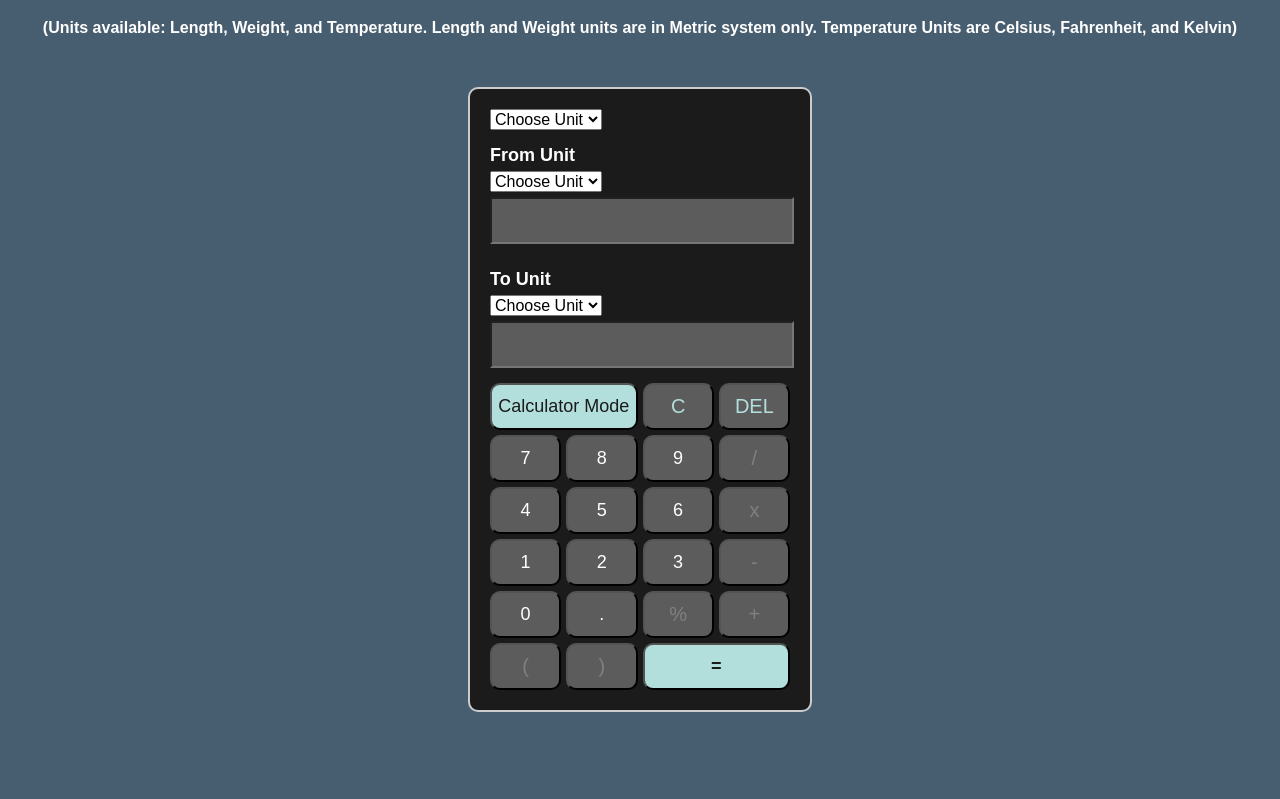
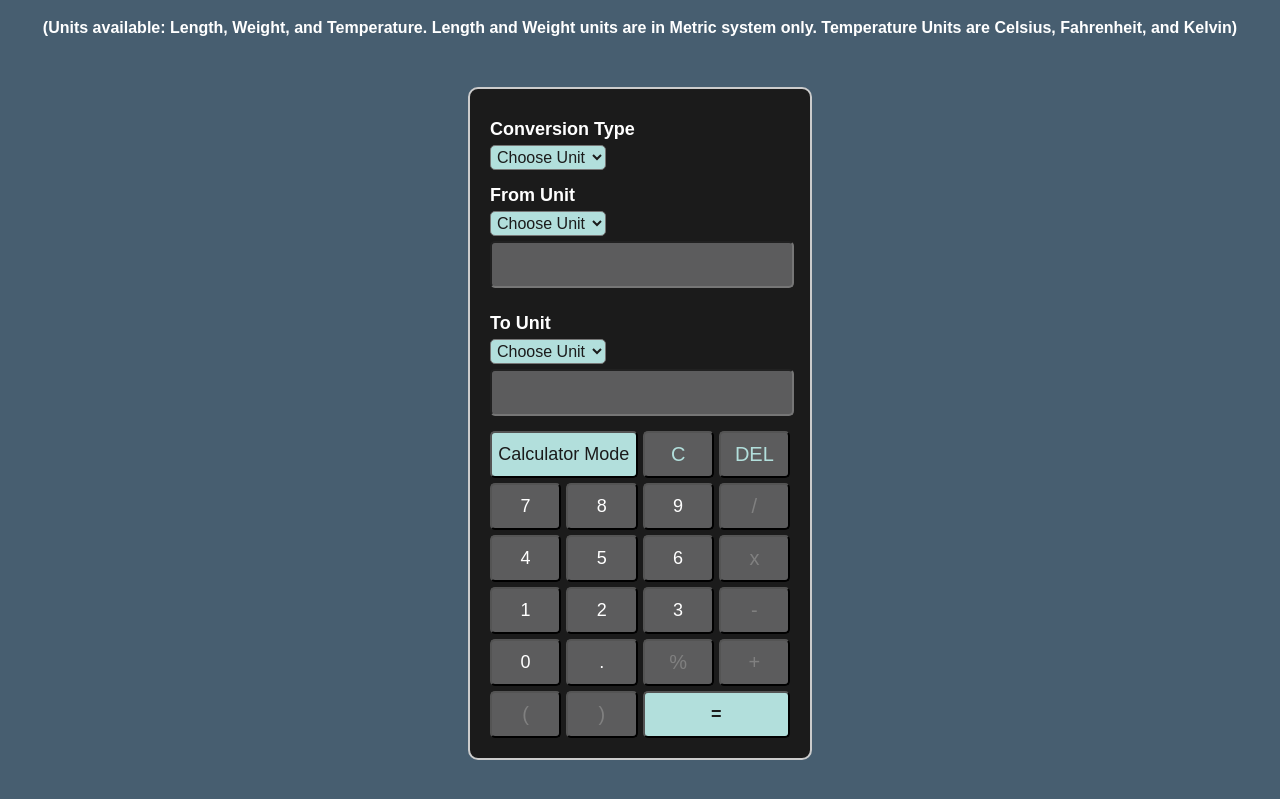
Before and after one commit to kimuell-james/Calculator-UnitConverter, a plain HTML site: page converter.html in a window 1280 px wide. Shown: the part 61-860 px from the top of the page. Before the commit the page ends 823 px from the top, so only its background shows below. Drawn offline with Linux system fonts and the light colour scheme.

Commit message:
improve styles

```diff
--- a/calculator.css
+++ b/calculator.css
@@ -33,6 +33,7 @@ input[type="text"] {
 	width: 280px;
 	margin-bottom: 10px;
 	padding: 10px;
+	border-radius: 5px;
 	font-size: 20px;
 	text-align: right;
 	background-color: #5C5C5D;
@@ -43,7 +44,7 @@ input[type="button"] {
 	padding: 10px;
 	font-size: 18px;
 	cursor: pointer;
-	border-radius: 10px;
+	border-radius: 5px;
 	background-color: #5C5C5D;
 	color: white;
 }
@@ -91,4 +92,8 @@ input[type="button"]:hover {
 #fromUnit,
 #toUnit {
 	font-size: 16px;
+	background-color: #B2DFDC;
+	color: #1B1B1B;
+	padding: 2px;
+	border-radius: 5px;
 }
--- a/converter.html
+++ b/converter.html
@@ -19,6 +19,7 @@
 
     <div class="converter">
         <!-- conversion type -->
+        <h4>Conversion Type</h4>
         <select id="conversionType" onchange="changeUnits()">
             <option value="default">Choose Unit</option>
             <option value="length">Length</option>
```
Also changed, not shown: 1 other file.
